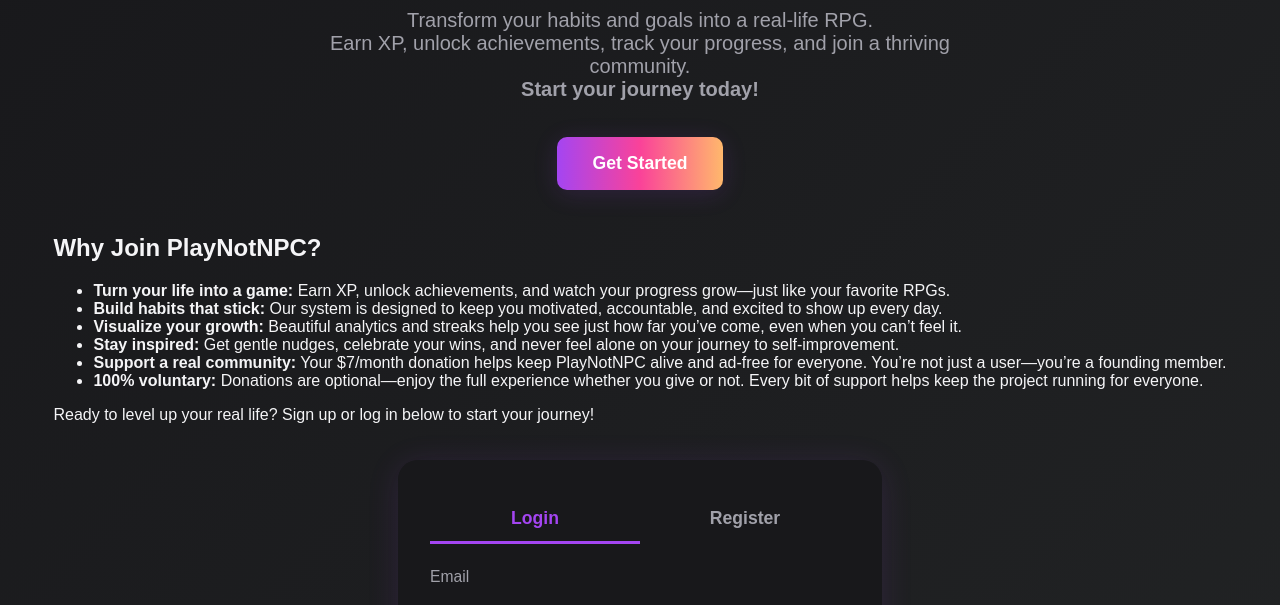
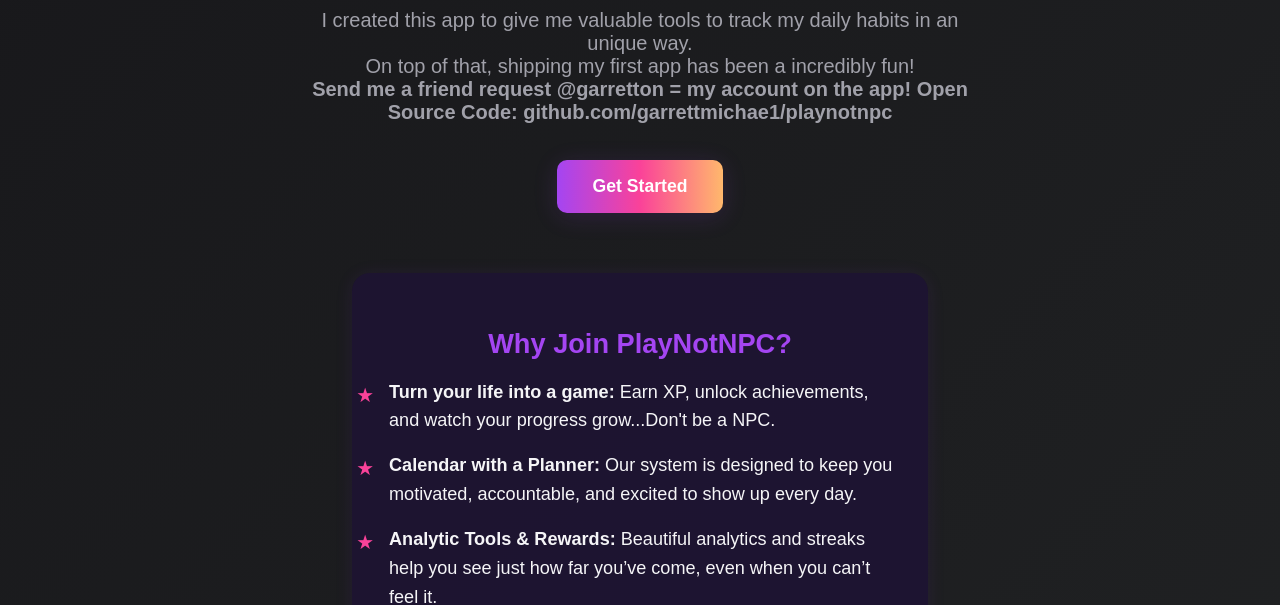
Before and after one commit to garrettmichae1/PlayNotNPC, a website with bundled scripts: page login.html in a window 1280 px wide. Shown: the part 153-758 px from the top of the page. Built offline with nearby package versions, Linux system fonts and the light colour scheme.

Commit message:
changed landing page text

```diff
--- a/landing.css
+++ b/landing.css
@@ -237,6 +237,52 @@
   transform: translateY(-2px) scale(1.03);
 }
 
+/* Value Proposition Section */
+.value-prop-section {
+  margin: 36px auto 0 auto;
+  max-width: 520px;
+  background: rgba(30, 20, 50, 0.92);
+  border-radius: 18px;
+  box-shadow: 0 2px 18px rgba(142,45,226,0.10);
+  padding: 32px 28px 24px 28px;
+  text-align: left;
+}
+.value-prop-section h2 {
+  color: #a445f2;
+  font-size: 1.7rem;
+  margin-bottom: 18px;
+  text-align: center;
+}
+.value-list {
+  list-style: none;
+  padding: 0;
+  margin: 0 0 18px 0;
+}
+.value-list li {
+  margin-bottom: 16px;
+  font-size: 1.13rem;
+  color: #f5f5f7;
+  line-height: 1.6;
+  padding-left: 0.5em;
+  position: relative;
+}
+.value-list li:before {
+  content: '★';
+  color: #fa4299;
+  font-size: 1.1em;
+  margin-right: 10px;
+  position: absolute;
+  left: -1.2em;
+  top: 0.1em;
+}
+.value-cta {
+  margin-top: 18px;
+  font-size: 1.15rem;
+  color: #ffb86c;
+  text-align: center;
+  font-weight: 600;
+}
+
   /* Responsive Design */
 @media (max-width: 600px) {
   .hero-title { font-size: 2rem; }
--- a/login.html
+++ b/login.html
@@ -17,9 +17,10 @@
   <section class="hero">
     <div class="hero-title">Level Up Your Real Life with PlayNotNPC</div>
     <div class="hero-subtitle">
-      Transform your habits and goals into a real-life RPG.<br>
-      Earn XP, unlock achievements, track your progress, and join a thriving community.<br>
-      <strong>Start your journey today!</strong>
+      I created this app to give me valuable tools to track my daily habits in an unique way.<br>
+      On top of that, shipping my first app has been a incredibly fun!<br>
+      <strong>Send me a friend request @garretton = my account on the app!</strong>
+      <strong>Open Source Code: github.com/garrettmichae1/playnotnpc</strong>
     </div>
     <button class="cta-btn" onclick="document.getElementById('auth-card').scrollIntoView({behavior: 'auto', block: 'center'})">Get Started</button>
   </section>
@@ -28,12 +29,11 @@
   <section class="value-prop-section">
     <h2>Why Join PlayNotNPC?</h2>
     <ul class="value-list">
-      <li><strong>Turn your life into a game:</strong> Earn XP, unlock achievements, and watch your progress grow—just like your favorite RPGs.</li>
-      <li><strong>Build habits that stick:</strong> Our system is designed to keep you motivated, accountable, and excited to show up every day.</li>
-      <li><strong>Visualize your growth:</strong> Beautiful analytics and streaks help you see just how far you’ve come, even when you can’t feel it.</li>
-      <li><strong>Stay inspired:</strong> Get gentle nudges, celebrate your wins, and never feel alone on your journey to self-improvement.</li>
+      <li><strong>Turn your life into a game:</strong> Earn XP, unlock achievements, and watch your progress grow...Don't be a NPC.</li>
+      <li><strong>Calendar with a Planner:</strong> Our system is designed to keep you motivated, accountable, and excited to show up every day.</li>
+      <li><strong>Analytic Tools & Rewards:</strong> Beautiful analytics and streaks help you see just how far you’ve come, even when you can’t feel it.</li>
       <li><strong>Support a real community:</strong> Your $7/month donation helps keep PlayNotNPC alive and ad-free for everyone. You’re not just a user—you’re a founding member.</li>
-      <li><strong>100% voluntary:</strong> Donations are optional—enjoy the full experience whether you give or not. Every bit of support helps keep the project running for everyone.</li>
+      <li><strong>100% voluntary:</strong> Donations are optional. Enjoy the full experience whether you give or not. Every bit of support helps keep the project running for everyone.</li>
     </ul>
     <div class="value-cta">Ready to level up your real life? Sign up or log in below to start your journey!</div>
   </section>
```
